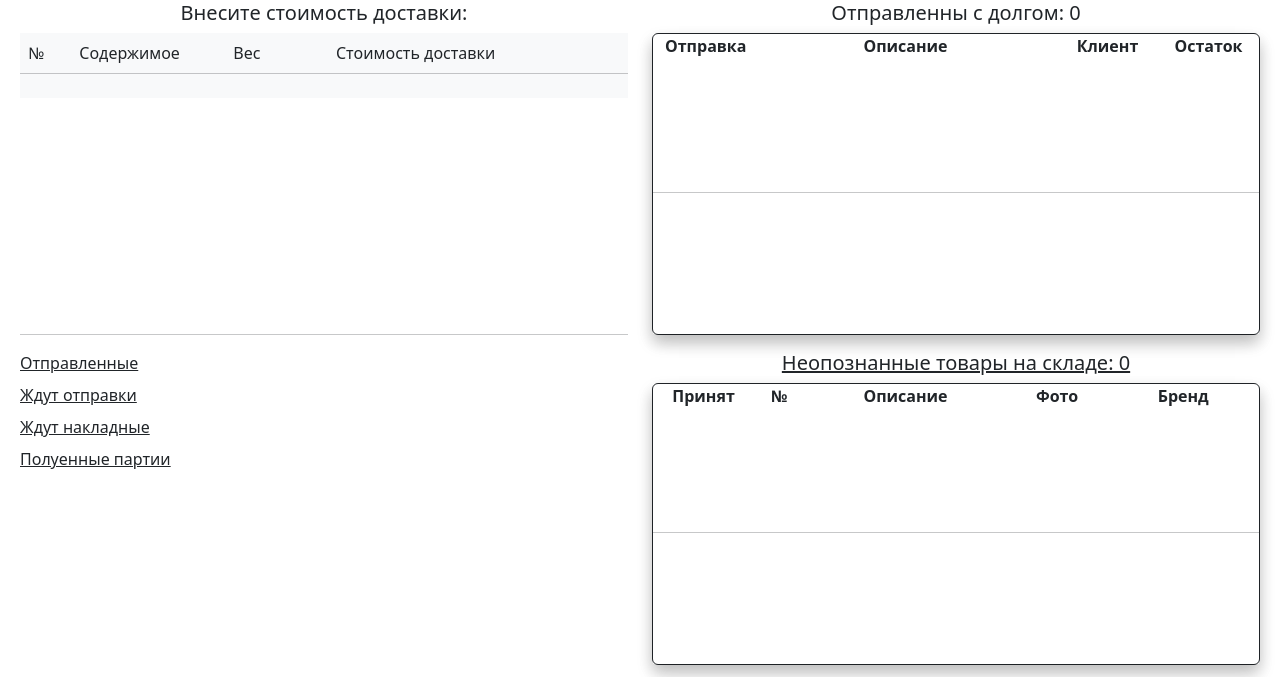
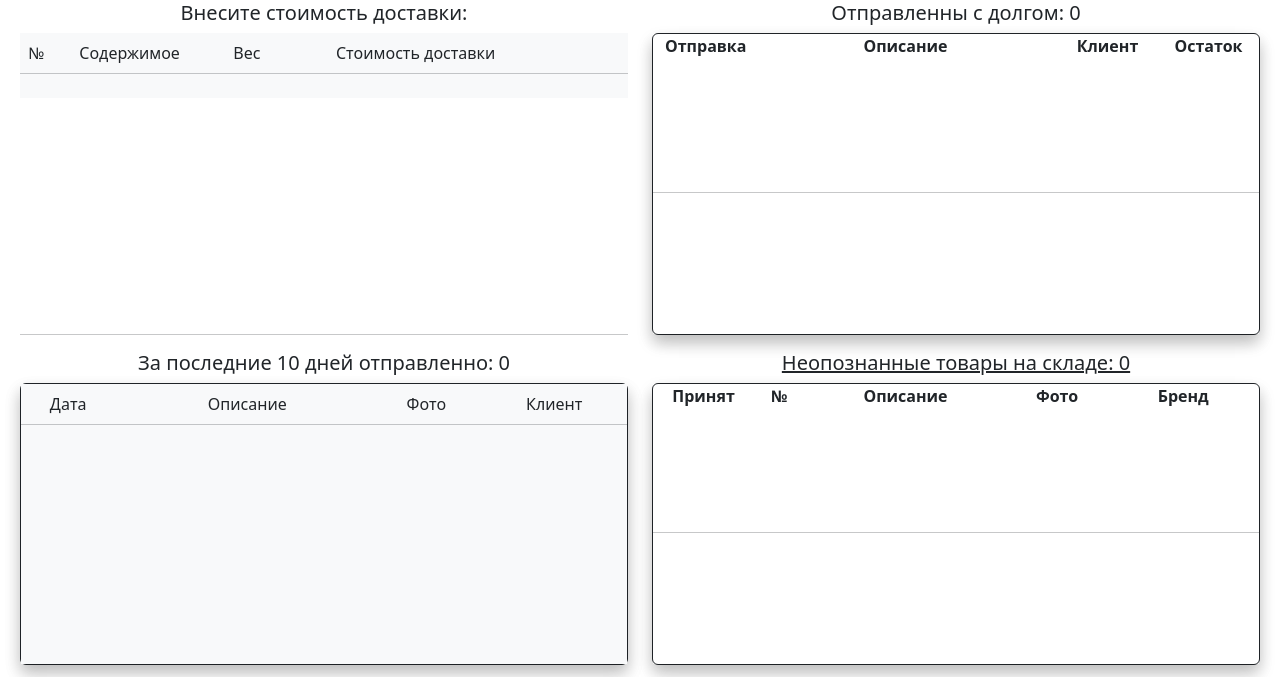
Before and after one commit to DanilZubarev/GBayer, a Django app: a page that uses GBayer/dashbord/templates/dashbord/sk_ceo.html in a window 1280 px wide. Shown: the part 153-830 px from the top of the page. Run offline with Django 4.2, Linux system fonts and the light colour scheme; the visitor is signed in with stand-in values (Sample User, id 1); data that the repository does not hold is empty.

Commit message:
Доработка страницы доставки директора

```diff
--- a/GBayer/dashbord/templates/dashbord/sk_ceo.html
+++ b/GBayer/dashbord/templates/dashbord/sk_ceo.html
@@ -5,7 +5,7 @@
     <div class="row">
         <div class="col-6">
             <div class="text-center h5">Внесите стоимость доставки:</div>
-            <div class="col-md-12 overflow-scroll" style="height: 285px;">
+            <div class="col-lg-12 overflow-scroll" style="height: 285px;">
                 <div class="p-2 bg-light text-dark">
                     <div class="row">
                         <div class="col-1">
@@ -89,25 +89,48 @@
                 </div>
             </div>
             <hr>
-            <div class="col-3 mt-2">
-                <a href = "{% url 'new_product' %}" class="link-dark">
-                    Отправленные
-                </a>
-            </div>
-            <div class="col-3 mt-2">
-                <a href = "{% url 'new_product' %}" class="link-dark">
-                    Ждут отправки
-                </a>
-            </div>
-            <div class="col-3 mt-2">
-                <a href = "{% url 'new_product' %}" class="link-dark">
-                    Ждут накладные
-                </a>
-            </div>
-            <div class="col-3 mt-2">
-                <a href = "{% url 'new_product' %}" class="link-dark">
-                    Полуенные партии
-                </a>
+            <div class="text-center h5">За последние 10 дней отправленно: {{sends|length}}</div>
+            <div class="container-fluid shadow border border-dark rounded-2">
+                <div class="row shadow text-center overflow-scroll" style="height: 280px;">
+                    <div class="p-2 bg-light text-dark">
+                        <div class="row">
+                            <div class="col-2">
+                                <label class="form-label">Дата</label>
+                            </div>
+                            <div class="col-5">
+                                <label class="form-label">Описание</label>
+                            </div>
+                            <div class="col-2">
+                                <label class="form-label">Фото</label>
+                            </div>
+                            <div class="col-3">
+                                <label class="form-label">Клиент</label>
+                            </div>
+                            <hr>
+                            {% for g in sends %}
+                            <div class="col-2">
+                                <label class="form-label">{{g.product.time_update|date:'d/m/y'}}</label>
+                            </div>
+                            <div class="col-5">
+                                <a href = "{{g.product.get_absolute_url}}" class="link-dark"> {{g.product.description}}</a>
+                            </div>
+                            <div class="col-2">
+                                <a href="#" class="image-link" data-bs-toggle="modal" data-bs-target="#goods_img{{ g.product.pk }}">
+                                    <img src="{{ g.product.image.url }}" height="50">
+                                </a>
+                                <div class="modal fade" id="goods_img{{ g.product.pk }}" tabindex="-1" aria-labelledby="exampleModalLabel" aria-hidden="true">
+                                    <div class="modal-dialog modal-dialog-centered container-fluid">
+                                        <img src="{{ g.product.image.url }}" height="700">
+                                    </div>
+                                </div>
+                            </div>
+                            <div class="col-3">
+                                <label class="form-label">{{g.product.client}}</label>
+                            </div>
+                            {% endfor %}
+                        </div>
+                    </div>
+                </div>
             </div>
         </div>
         <div class="col-6">
--- a/GBayer/dashbord/templates/dashbord/sk_send.html
+++ b/GBayer/dashbord/templates/dashbord/sk_send.html
@@ -17,7 +17,7 @@
             </button>
             </form>
         </div>
-        <div class="col-6 mt-2">
+        <div class="col-8 mt-2">
             <h5>{{text}}</h5>
         </div>
         <div class="col-md-12 border border-dark rounded-2 shadow g-0">
--- a/GBayer/dashbord/views.py
+++ b/GBayer/dashbord/views.py
@@ -226,7 +226,8 @@ def sk_send(request):
         if 'shipment' in request.GET.keys():
             goods = goods.filter(product__status=5)
             text = f'Всего позиций к отправке {len(goods)} общий вес: ' \
-                   f'{round(goods.aggregate(Sum("weight"))["weight__sum"],2)} кг.'
+                   f'{round(goods.aggregate(Sum("weight"))["weight__sum"],2)} кг.'\
+                   f' С общим остатоком {goods.aggregate(Sum("product__residue"))["product__residue__sum"]} рублей.'
         if 'invoice' in request.GET.keys():
             goods = goods.filter(product__status=4).order_by("product__client")
             text = f'Необходимо создать накладные по {len(goods)} позициям для ' \
@@ -254,9 +255,15 @@ def sk_send(request):
 @login_required
 def sk_ceo(request):
     batchs = Batch.objects.filter(shipping=None)
-    goods_batch = Goods.objects.all()
+    goods_batch = Goods.objects.all().order_by('-product__time_update')
     no_prod = goods_batch.filter(product=None)
     duty = goods_batch.filter(Q(product__status__pk=6) & Q(product__residue__gt=0))
+    days_ago = datetime.now() - timedelta(days=10)
+    sends = goods_batch.filter(Q(product__status__pk=6) & Q(product__time_update__date__gte=days_ago.date()))
+
+    for i in goods_batch.filter(batch=27):
+        i.shipping = i.weight * 1600
+        i.save()
 
     if request.method == 'POST':
         batch = Batch.objects.get(pk=request.POST.get('pk'))
@@ -272,6 +279,7 @@ def sk_ceo(request):
         batch.save()
 
     context = {
-        'title': 'Cклад', 'batchs': batchs, 'goods_batch': goods_batch, 'no_prod': no_prod, 'duty': duty
+        'title': 'Cклад', 'batchs': batchs, 'goods_batch': goods_batch, 'no_prod': no_prod, 'duty': duty,
+        'sends': sends,
     }
     return render(request, 'dashbord/sk_ceo.html', context)
```
